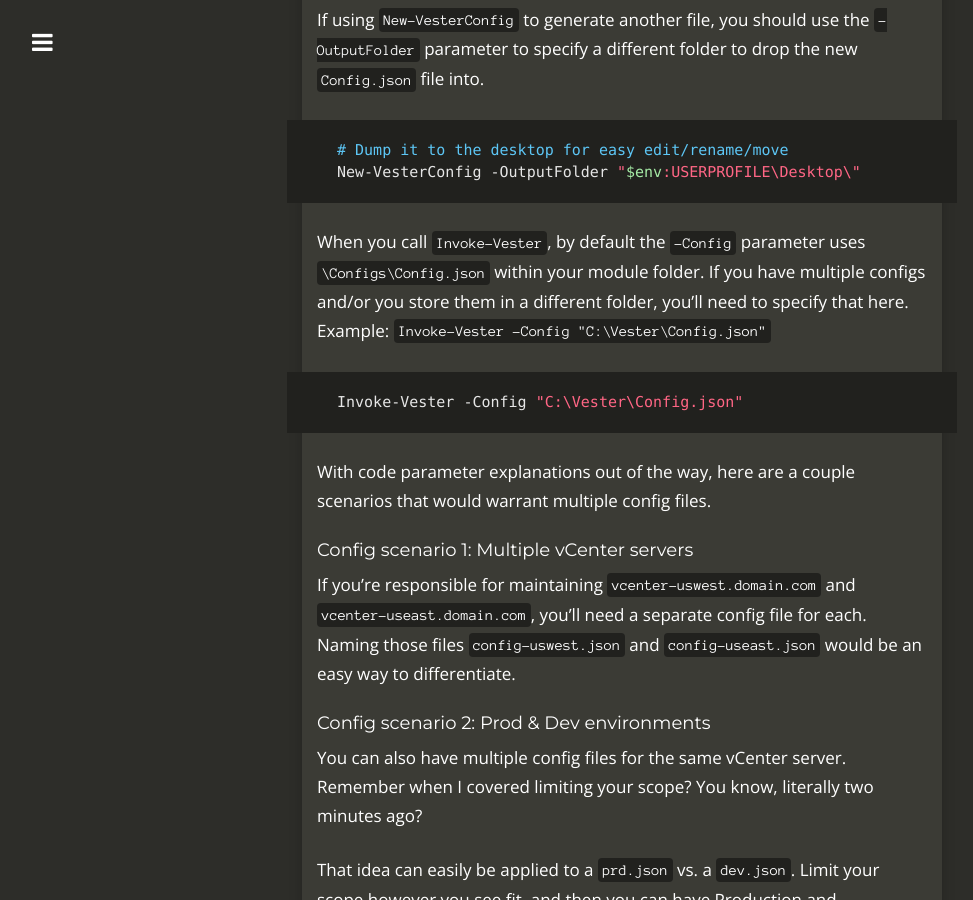
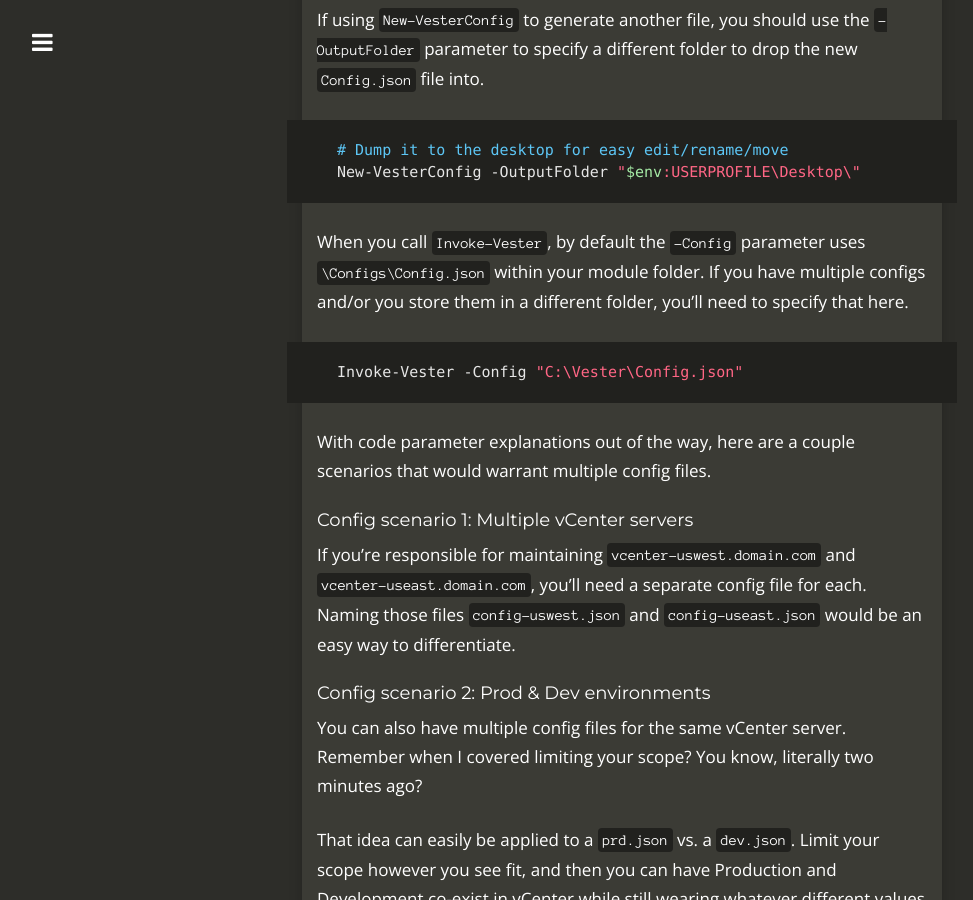
Before and after one commit to brianbunke/brianbunke.github.io, a Jekyll site: the page built from _posts/2017-03-08-vester-2-vest-harder.md, in a window 1280 px wide and 900 px high, scrolled down 2377 px. Shown: the whole window, without its empty margins (18-991 px from the left). Built offline with Jekyll 4.4.1, drawn with Linux system fonts in a browser that asks for light colours; nearby versions of some CDN libraries.

Commit message:
Remove duplicate example

````diff
--- a/_posts/2017-03-08-vester-2-vest-harder.md
+++ b/_posts/2017-03-08-vester-2-vest-harder.md
@@ -61,7 +61,7 @@ If using `New-VesterConfig` to generate another file, you should use the `-Outpu
 New-VesterConfig -OutputFolder "$env:USERPROFILE\Desktop\"
 ```
 
-When you call `Invoke-Vester`, by default the `-Config` parameter uses `\Configs\Config.json` within your module folder. If you have multiple configs and/or you store them in a different folder, you'll need to specify that here. Example: `Invoke-Vester -Config "C:\Vester\Config.json"`
+When you call `Invoke-Vester`, by default the `-Config` parameter uses `\Configs\Config.json` within your module folder. If you have multiple configs and/or you store them in a different folder, you'll need to specify that here.
 
 ```posh
 Invoke-Vester -Config "C:\Vester\Config.json"
````
